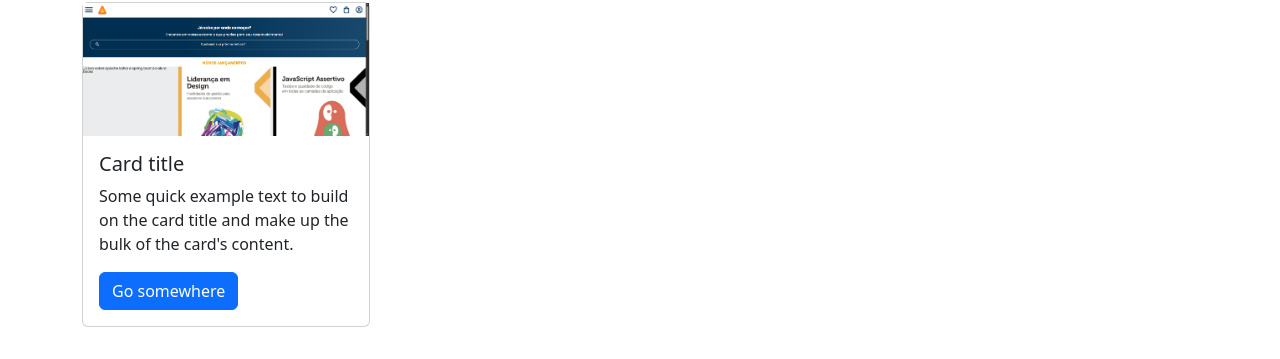
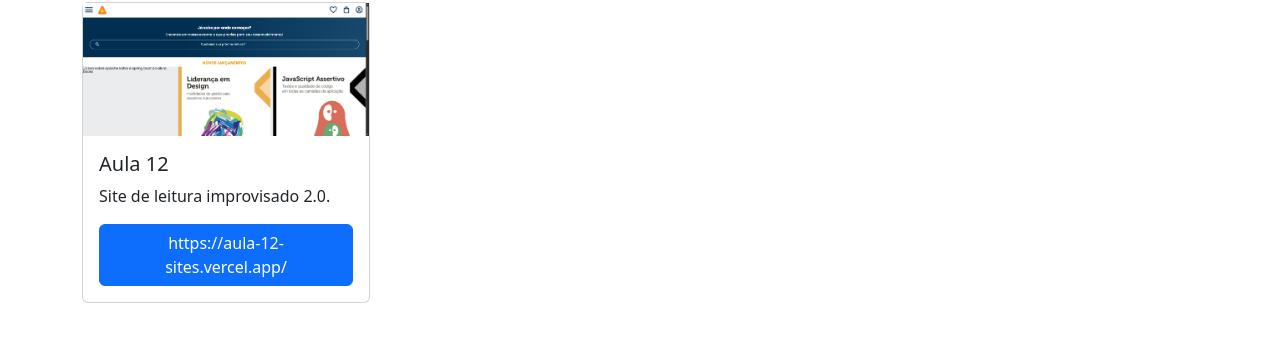
Before and after one commit to dudumarcosgamer/Projetos, a plain HTML site: page index.html in a window 1280 px wide. Shown: the part 441-800 px from the top of the page. Drawn offline with nearby package versions, Linux system fonts and the light colour scheme.

Commit message:
Update index.html

```diff
--- a/index.html
+++ b/index.html
@@ -31,9 +31,9 @@
                 <div class="card" style="width: 18rem;">
                     <img src="imagens/projeto-1.png" class="card-imagens-top" alt="aula 12">
                     <div class="card-body">
-                      <h5 class="card-title">Card title</h5>
-                      <p class="card-text">Some quick example text to build on the card title and make up the bulk of the card's content.</p>
-                      <a href="#" class="btn btn-primary">Go somewhere</a>
+                      <h5 class="card-title">Aula 12</h5>
+                      <p class="card-text">Site de leitura improvisado 2.0.</p>
+                      <a href="#" class="btn btn-primary">https://aula-12-sites.vercel.app/</a>
                     </div>
                   </div>
             </div>
```
